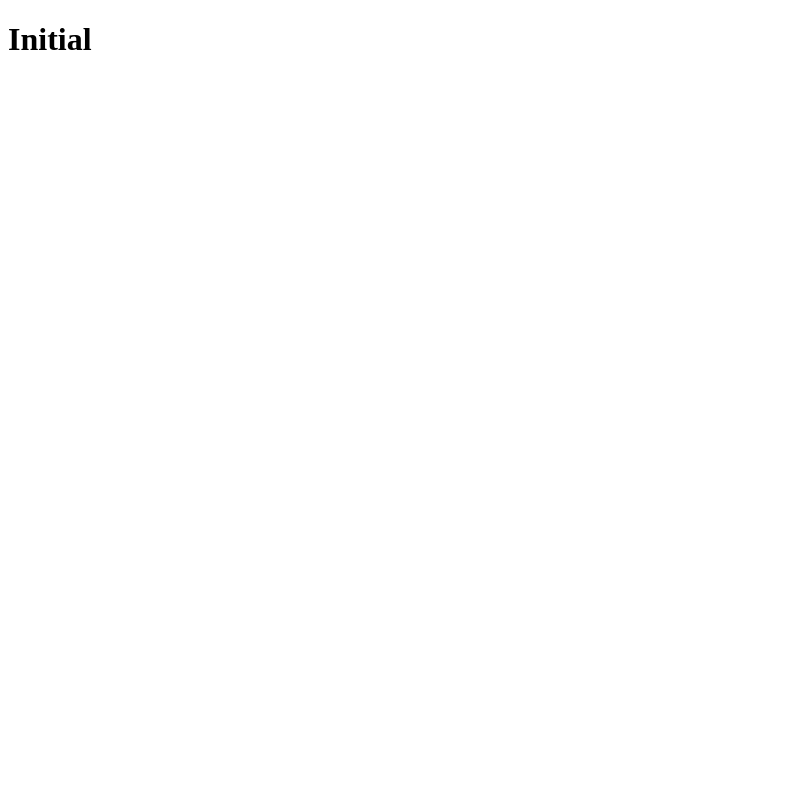
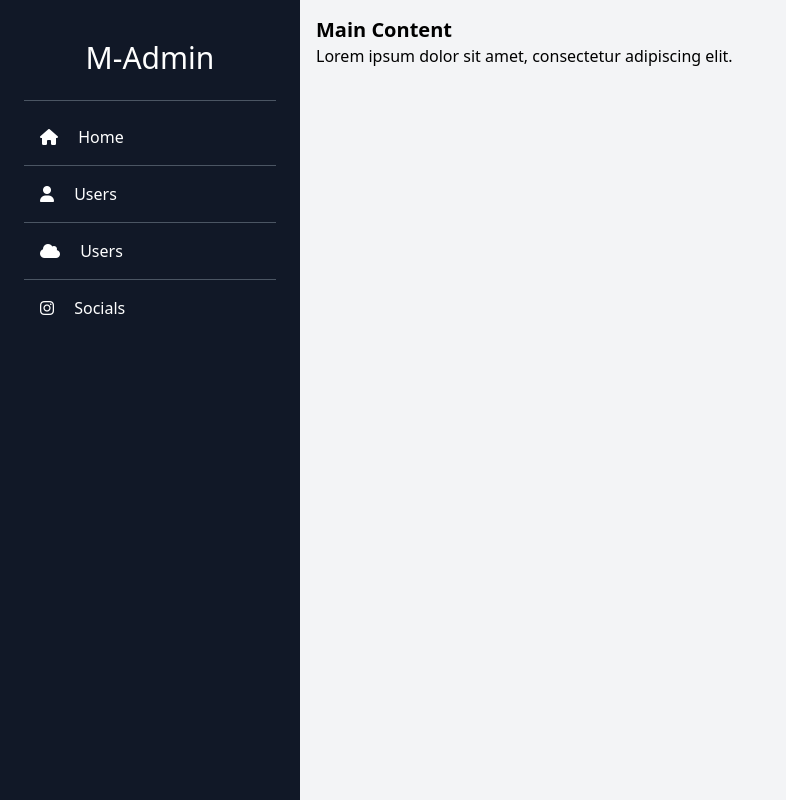
Before and after one commit to Murad014/AdminPanelTemplate, a website: page src/index.html in a window 1280 px wide. Shown: the whole page, without its empty margins (0-786 px from the left). Drawn offline with nearby package versions, Linux system fonts and the light colour scheme; files that its build step writes are made by us from their sources.

Commit message:
Sidebar li

```diff
--- a/src/index.html
+++ b/src/index.html
@@ -4,10 +4,58 @@
     <meta charset="UTF-8">
     <meta name="viewport" content="width=device-width, initial-scale=1.0">
     <link href="./output.css" rel="stylesheet">
+    <link rel="stylesheet" href="https://cdnjs.cloudflare.com/ajax/libs/font-awesome/6.1.1/css/all.min.css" />
+    <title>MAdmin</title>
 </head>
 <body>
-<h1 class="text-3xl font-bold underline">
-    Initial
-</h1>
+
+<div class="flex h-screen ">
+    <!-- Sidebar -->
+    <div class="top-0 text-white bottom-0 lg:left-0 p-2 w-[300px] overflow-y-auto  bg-gray-900">
+        <!-- Sidebar content goes here -->
+        <div class="p-4">
+            <div class="">
+                <h1 class="p-4 text-center text-3xl">M-Admin</h1>
+            </div>
+            <div class="my-2 bg-gray-600 h-[1px]"></div>
+
+            <ul class="mt-4">
+                <li class="py-2 hover:bg-darkBlue rounded-full p-4 cursor-pointer">
+                    <i class="fa-solid fa-house"></i>
+                    <a href="#" class="p-4">Home</a>
+                </li>
+                <div class="my-2 bg-gray-600 h-[1px]"></div>
+
+                <li class="py-2 hover:bg-darkBlue rounded-full p-4  cursor-pointer">
+                    <i class="fa-solid fa-user"></i>
+                    <a href="#" class="p-4">Users</a>
+                </li>
+                <div class="my-2 bg-gray-600 h-[1px]"></div>
+                <li class="py-2 hover:bg-darkBlue rounded-full p-4  cursor-pointer">
+                    <i class="fa-solid fa-cloud"></i>
+                    <a href="#" class="p-4">Users</a>
+                </li>
+
+                <div class="my-2 bg-gray-600 h-[1px]"></div>
+                <li class="py-2 hover:bg-darkBlue rounded-full p-4  cursor-pointer">
+                    <i class="fa-brands fa-instagram"></i>
+                    <a href="#" class="p-4">Socials</a>
+                </li>
+            </ul>
+        </div>
+    </div>
+
+    <!-- Main content -->
+    <div class="flex-1 bg-gray-100">
+        <!-- Main content goes here -->
+        <div class="p-4">
+            <h1 class="text-xl font-bold">Main Content</h1>
+            <p>Lorem ipsum dolor sit amet, consectetur adipiscing elit.</p>
+        </div>
+    </div>
+</div>
+
+
+
 </body>
 </html>
--- /dev/null
+++ b/tailwind.config.js
@@ -0,0 +1,20 @@
+/** @type {import('tailwindcss').Config} */
+module.exports = {
+  content: ["./src/**/*.{html,js}"],
+  theme: {
+    screens: {
+      sm: '480px',
+      md: '768px',
+      lg: '976px',
+      xl: '1440px'
+    },
+    extend: {
+      colors: {
+        darkBlue: 'hsl(226,39%,22%)',
+        backColor: 'hsl(0,0%,100%)',
+
+      }
+    },
+  },
+  plugins: [],
+}
```
Also changed, not shown: package.json (added, +8 -0 lines), 1 other file.
